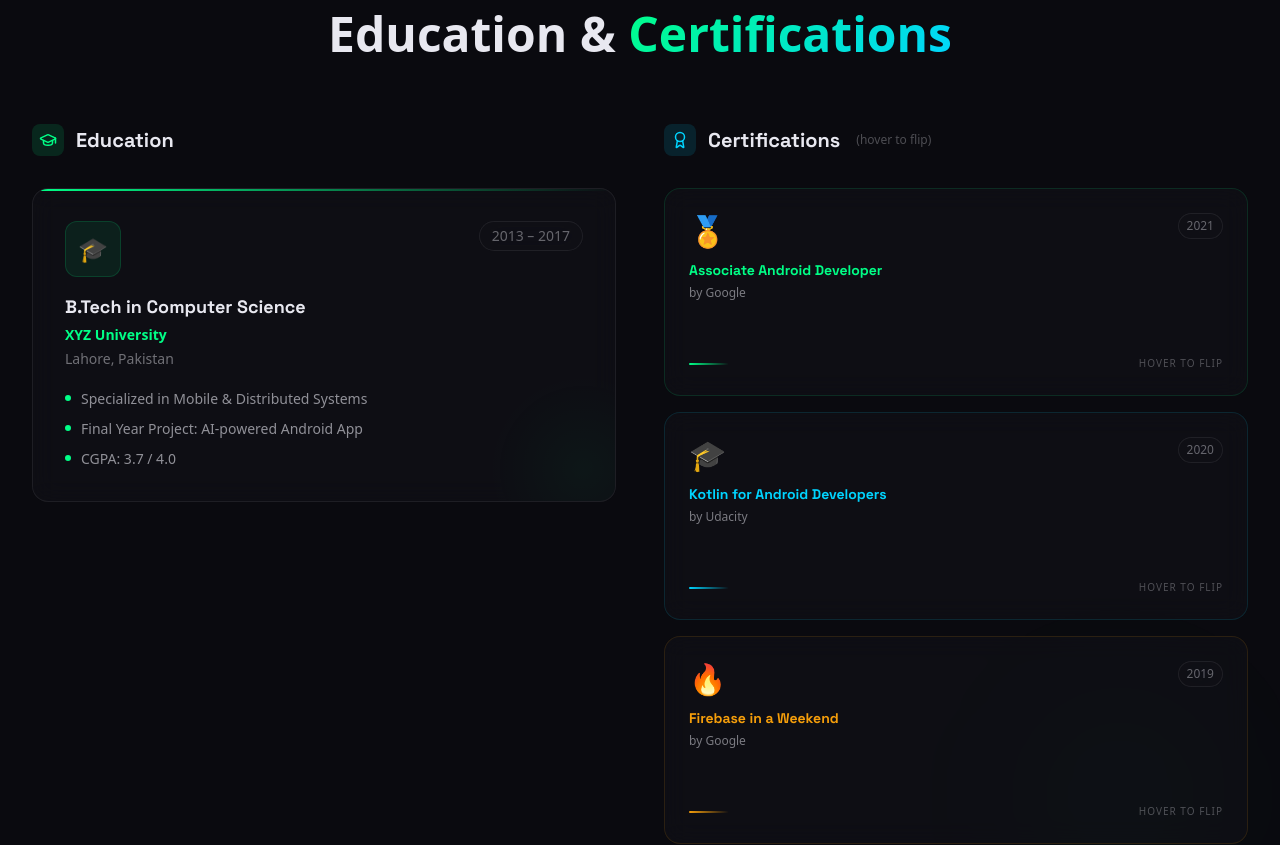
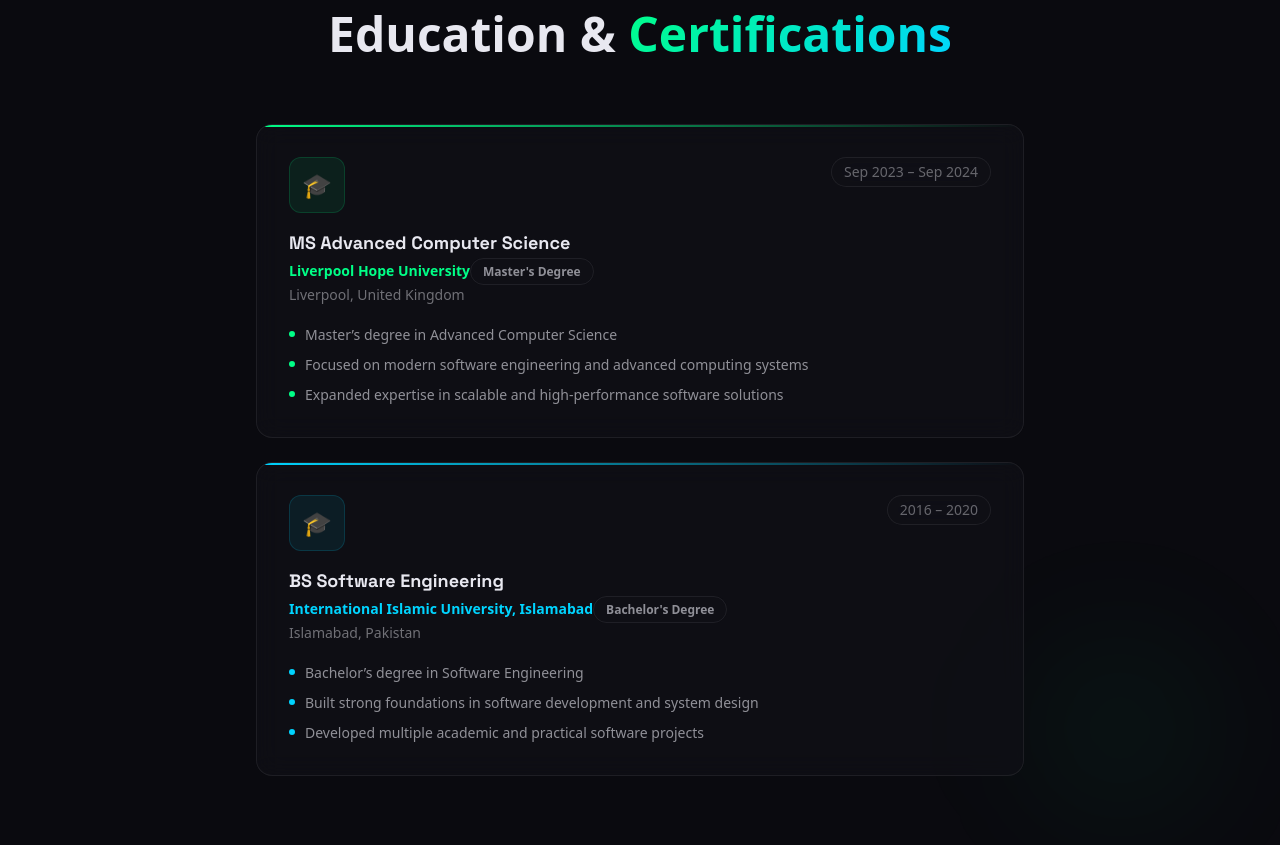
Before and after one commit to Ahsankhansadozai/Portfolio, a Next.js app: page / in a window 1280 px wide. Shown: the part 6940-7785 px from the top of the page. Built offline with nearby package versions, Linux system fonts and the light colour scheme.

Commit message:
Update the education section

```diff
--- a/components/Education.tsx
+++ b/components/Education.tsx
@@ -2,104 +2,105 @@
 
 import { useRef } from "react";
 import { motion, useInView } from "framer-motion";
-import { GraduationCap, Award, ExternalLink } from "lucide-react";
+// import { GraduationCap, Award, ExternalLink } from "lucide-react";
+import { GraduationCap } from "lucide-react";
 
-const certifications = [
-    {
-        name: "Associate Android Developer",
-        issuer: "Google",
-        year: "2021",
-        description:
-            "Official Google certification validating expertise in core Android development skills including architecture, testing, and UI.",
-        color: "#00ff87",
-        emoji: "🏅",
-    },
-    {
-        name: "Kotlin for Android Developers",
-        issuer: "Udacity",
-        year: "2020",
-        description:
-            "Completed advanced Kotlin programming course covering coroutines, flows, and idiomatic Android development patterns.",
-        color: "#00d4ff",
-        emoji: "🎓",
-    },
-    {
-        name: "Firebase in a Weekend",
-        issuer: "Google",
-        year: "2019",
-        description:
-            "Mastered Firebase suite: Realtime DB, Firestore, Cloud Functions, Auth, and Cloud Messaging for production apps.",
-        color: "#f59e0b",
-        emoji: "🔥",
-    },
-];
+// const certifications = [
+//     {
+//         name: "Associate Android Developer",
+//         issuer: "Google",
+//         year: "2021",
+//         description:
+//             "Official Google certification validating expertise in core Android development skills including architecture, testing, and UI.",
+//         color: "#00ff87",
+//         emoji: "🏅",
+//     },
+//     {
+//         name: "Kotlin for Android Developers",
+//         issuer: "Udacity",
+//         year: "2020",
+//         description:
+//             "Completed advanced Kotlin programming course covering coroutines, flows, and idiomatic Android development patterns.",
+//         color: "#00d4ff",
+//         emoji: "🎓",
+//     },
+//     {
+//         name: "Firebase in a Weekend",
+//         issuer: "Google",
+//         year: "2019",
+//         description:
+//             "Mastered Firebase suite: Realtime DB, Firestore, Cloud Functions, Auth, and Cloud Messaging for production apps.",
+//         color: "#f59e0b",
+//         emoji: "🔥",
+//     },
+// ];
 
-function FlipCard({ cert, index }: { cert: (typeof certifications)[0]; index: number }) {
-    const ref = useRef(null);
-    const inView = useInView(ref, { amount: 0.1, once: true });
+// function FlipCard({ cert, index }: { cert: (typeof certifications)[0]; index: number }) {
+//     const ref = useRef(null);
+//     const inView = useInView(ref, { amount: 0.1, once: true });
 
-    return (
-        <motion.div
-            ref={ref}
-            initial={{ opacity: 0, y: 40 }}
-            animate={inView ? { opacity: 1, y: 0 } : {}}
-            transition={{ duration: 0.5, delay: index * 0.15 }}
-            className="flip-card h-52"
-        >
-            <div className="flip-card-inner w-full h-full">
-                {/* Front */}
-                <div
-                    className="flip-card-front glass rounded-2xl w-full h-full p-6 flex flex-col justify-between"
-                    style={{ borderColor: `${cert.color}20` }}
-                >
-                    <div>
-                        <div className="flex items-start justify-between mb-3">
-                            <span className="text-3xl">{cert.emoji}</span>
-                            <span className="text-xs text-[rgba(232,232,240,0.4)] glass px-2 py-1 rounded-full">{cert.year}</span>
-                        </div>
-                        <h4
-                            className="font-bold text-sm leading-snug mb-1"
-                            style={{ fontFamily: "var(--font-space-grotesk)", color: cert.color }}
-                        >
-                            {cert.name}
-                        </h4>
-                        <p className="text-xs text-[rgba(232,232,240,0.5)]">by {cert.issuer}</p>
-                    </div>
+//     return (
+//         <motion.div
+//             ref={ref}
+//             initial={{ opacity: 0, y: 40 }}
+//             animate={inView ? { opacity: 1, y: 0 } : {}}
+//             transition={{ duration: 0.5, delay: index * 0.15 }}
+//             className="flip-card h-52"
+//         >
+//             <div className="flip-card-inner w-full h-full">
+//                 {/* Front */}
+//                 <div
+//                     className="flip-card-front glass rounded-2xl w-full h-full p-6 flex flex-col justify-between"
+//                     style={{ borderColor: `${cert.color}20` }}
+//                 >
+//                     <div>
+//                         <div className="flex items-start justify-between mb-3">
+//                             <span className="text-3xl">{cert.emoji}</span>
+//                             <span className="text-xs text-[rgba(232,232,240,0.4)] glass px-2 py-1 rounded-full">{cert.year}</span>
+//                         </div>
+//                         <h4
+//                             className="font-bold text-sm leading-snug mb-1"
+//                             style={{ fontFamily: "var(--font-space-grotesk)", color: cert.color }}
+//                         >
+//                             {cert.name}
+//                         </h4>
+//                         <p className="text-xs text-[rgba(232,232,240,0.5)]">by {cert.issuer}</p>
+//                     </div>
 
-                    <div className="flex items-center justify-between">
-                        <div
-                            className="h-0.5 w-10 rounded-full"
-                            style={{ background: `linear-gradient(90deg, ${cert.color}, transparent)` }}
-                        />
-                        <span className="text-[10px] text-[rgba(232,232,240,0.3)] tracking-widest uppercase">Hover to flip</span>
-                    </div>
-                </div>
+//                     <div className="flex items-center justify-between">
+//                         <div
+//                             className="h-0.5 w-10 rounded-full"
+//                             style={{ background: `linear-gradient(90deg, ${cert.color}, transparent)` }}
+//                         />
+//                         <span className="text-[10px] text-[rgba(232,232,240,0.3)] tracking-widest uppercase">Hover to flip</span>
+//                     </div>
+//                 </div>
 
-                {/* Back */}
-                <div
-                    className="flip-card-back glass rounded-2xl w-full h-full p-6 flex flex-col justify-center"
-                    style={{ background: `linear-gradient(135deg, ${cert.color}12, rgba(17,17,24,0.95))`, borderColor: `${cert.color}30` }}
-                >
-                    <Award size={24} style={{ color: cert.color }} className="mb-3" />
-                    <h4
-                        className="font-bold text-sm mb-2"
-                        style={{ fontFamily: "var(--font-space-grotesk)", color: cert.color }}
-                    >
-                        {cert.name}
-                    </h4>
-                    <p className="text-xs text-[rgba(232,232,240,0.65)] leading-relaxed mb-4">{cert.description}</p>
-                    <a
-                        href="#"
-                        className="flex items-center gap-1.5 text-xs font-bold transition-colors hover:opacity-80"
-                        style={{ color: cert.color }}
-                    >
-                        <ExternalLink size={12} /> View Certificate
-                    </a>
-                </div>
-            </div>
-        </motion.div>
-    );
-}
+//                 {/* Back */}
+//                 <div
+//                     className="flip-card-back glass rounded-2xl w-full h-full p-6 flex flex-col justify-center"
+//                     style={{ background: `linear-gradient(135deg, ${cert.color}12, rgba(17,17,24,0.95))`, borderColor: `${cert.color}30` }}
+//                 >
+//                     <Award size={24} style={{ color: cert.color }} className="mb-3" />
+//                     <h4
+//                         className="font-bold text-sm mb-2"
+//                         style={{ fontFamily: "var(--font-space-grotesk)", color: cert.color }}
+//                     >
+//                         {cert.name}
+//                     </h4>
+//                     <p className="text-xs text-[rgba(232,232,240,0.65)] leading-relaxed mb-4">{cert.description}</p>
+//                     <a
+//                         href="#"
+//                         className="flex items-center gap-1.5 text-xs font-bold transition-colors hover:opacity-80"
+//                         style={{ color: cert.color }}
+//                     >
+//                         <ExternalLink size={12} /> View Certificate
+//                     </a>
+//                 </div>
+//             </div>
+//         </motion.div>
+//     );
+// }
 
 export default function Education() {
     const ref = useRef(null);
@@ -128,14 +129,15 @@
                     </h2>
                 </motion.div>
 
-                <div className="grid lg:grid-cols-2 gap-12 items-start">
+                {/* <div className="grid lg:grid-cols-2 gap-12 items-start"> */}
+                <div className="max-w-3xl mx-auto">
                     {/* Education */}
                     <motion.div
                         initial={{ opacity: 0, x: -50 }}
                         animate={inView ? { opacity: 1, x: 0 } : {}}
                         transition={{ duration: 0.7, delay: 0.1 }}
                     >
-                        <div className="flex items-center gap-3 mb-8">
+                        {/* <div className="flex items-center gap-3 mb-8">
                             <div className="w-8 h-8 rounded-lg flex items-center justify-center"
                                 style={{ background: "rgba(0,255,135,0.12)" }}
                             >
@@ -144,38 +146,57 @@
                             <h3 className="text-xl font-bold" style={{ fontFamily: "var(--font-space-grotesk)" }}>
                                 Education
                             </h3>
-                        </div>
+                        </div> */}
 
+                        <div className="space-y-6">
+
+                            {/* MS Degree */}
                             <div className="glass rounded-2xl p-8 relative overflow-hidden group hover:-translate-y-1 transition-transform duration-300">
-                            <div className="absolute top-0 left-0 w-full h-0.5"
+
+                                <div
+                                    className="absolute top-0 left-0 w-full h-0.5"
                                     style={{ background: "linear-gradient(90deg, #00ff87, transparent)" }}
-                            />
-                            <div className="absolute -bottom-16 -right-16 w-48 h-48 rounded-full pointer-events-none"
-                                style={{ background: "radial-gradient(circle, rgba(0,255,135,0.04) 0%, transparent 70%)" }}
                                 />
 
                                 <div className="flex items-start justify-between mb-4">
-                                <div className="w-14 h-14 rounded-xl flex items-center justify-center text-2xl"
-                                    style={{ background: "rgba(0,255,135,0.08)", border: "1px solid rgba(0,255,135,0.15)" }}
+                                    <div
+                                        className="w-14 h-14 rounded-xl flex items-center justify-center text-2xl"
+                                        style={{
+                                            background: "rgba(0,255,135,0.08)",
+                                            border: "1px solid rgba(0,255,135,0.15)"
+                                        }}
                                     >
                                         🎓
                                     </div>
+
                                     <span className="text-sm text-[rgba(232,232,240,0.4)] glass px-3 py-1 rounded-full">
-                                    2013 – 2017
+                                        Sep 2023 – Sep 2024
                                     </span>
                                 </div>
 
-                            <h4 className="text-lg font-bold mb-1" style={{ fontFamily: "var(--font-space-grotesk)" }}>
-                                B.Tech in Computer Science
+                                <h4
+                                    className="text-lg font-bold mb-1"
+                                    style={{ fontFamily: "var(--font-space-grotesk)" }}
+                                >
+                                    MS Advanced Computer Science
                                 </h4>
-                            <p className="text-[#00ff87] font-semibold text-sm mb-1">XYZ University</p>
-                            <p className="text-[rgba(232,232,240,0.45)] text-sm mb-5">Lahore, Pakistan</p>
+
+                                <p className="text-[#00ff87] font-semibold text-sm mb-1">
+                                    Liverpool Hope University
+                                    <span className="text-xs px-3 py-1 rounded-full glass text-[rgba(232,232,240,0.6)]">
+                                        Master's Degree
+                                    </span>
+                                </p>
+
+                                <p className="text-[rgba(232,232,240,0.45)] text-sm mb-5">
+                                    Liverpool, United Kingdom
+                                </p>
 
                                 <div className="space-y-2.5">
                                     {[
-                                    "Specialized in Mobile & Distributed Systems",
-                                    "Final Year Project: AI-powered Android App",
-                                    "CGPA: 3.7 / 4.0",
+                                        "Master’s degree in Advanced Computer Science",
+                                        "Focused on modern software engineering and advanced computing systems",
+                                        "Expanded expertise in scalable and high-performance software solutions"
                                     ].map((item) => (
                                         <div key={item} className="flex items-start gap-2.5 text-sm text-[rgba(232,232,240,0.6)]">
                                             <span className="mt-1.5 w-1.5 h-1.5 rounded-full shrink-0 bg-[#00ff87]" />
@@ -183,11 +204,75 @@
                                         </div>
                                     ))}
                                 </div>
+
+                            </div>
+
+
+                            {/* BS Degree */}
+
+                            <div className="glass rounded-2xl p-8 relative overflow-hidden group hover:-translate-y-1 transition-transform duration-300">
+
+                                <div
+                                    className="absolute top-0 left-0 w-full h-0.5"
+                                    style={{ background: "linear-gradient(90deg, #00d4ff, transparent)" }}
+                                />
+
+                                <div className="flex items-start justify-between mb-4">
+
+                                    <div
+                                        className="w-14 h-14 rounded-xl flex items-center justify-center text-2xl"
+                                        style={{
+                                            background: "rgba(0,212,255,0.08)",
+                                            border: "1px solid rgba(0,212,255,0.15)"
+                                        }}
+                                    >
+                                        🎓
+                                    </div>
+
+                                    <span className="text-sm text-[rgba(232,232,240,0.4)] glass px-3 py-1 rounded-full">
+                                        2016 – 2020
+                                    </span>
+
+                                </div>
+
+                                <h4
+                                    className="text-lg font-bold mb-1"
+                                    style={{ fontFamily: "var(--font-space-grotesk)" }}
+                                >
+                                    BS Software Engineering
+                                </h4>
+
+                                <p className="text-[#00d4ff] font-semibold text-sm mb-1">
+                                    International Islamic University, Islamabad
+                                    <span className="text-xs px-3 py-1 rounded-full glass text-[rgba(232,232,240,0.6)]">
+                                        Bachelor's Degree
+                                    </span>
+                                </p>
+
+                                <p className="text-[rgba(232,232,240,0.45)] text-sm mb-5">
+                                    Islamabad, Pakistan
+                                </p>
+
+                                <div className="space-y-2.5">
+                                    {[
+                                        "Bachelor’s degree in Software Engineering",
+                                        "Built strong foundations in software development and system design",
+                                        "Developed multiple academic and practical software projects"
+                                    ].map((item) => (
+                                        <div key={item} className="flex items-start gap-2.5 text-sm text-[rgba(232,232,240,0.6)]">
+                                            <span className="mt-1.5 w-1.5 h-1.5 rounded-full shrink-0 bg-[#00d4ff]" />
+                                            {item}
+                                        </div>
+                                    ))}
+                                </div>
+
+                            </div>
+
                         </div>
                     </motion.div>
 
                     {/* Certifications */}
-                    <motion.div
+                    {/* <motion.div
                         initial={{ opacity: 0, x: 50 }}
                         animate={inView ? { opacity: 1, x: 0 } : {}}
                         transition={{ duration: 0.7, delay: 0.2 }}
@@ -209,7 +294,7 @@
                                 <FlipCard key={cert.name} cert={cert} index={i} />
                             ))}
                         </div>
-                    </motion.div>
+                    </motion.div> */}
                 </div>
             </div>
         </section>
```
Lines whose indentation alone changed are shown as unchanged.
